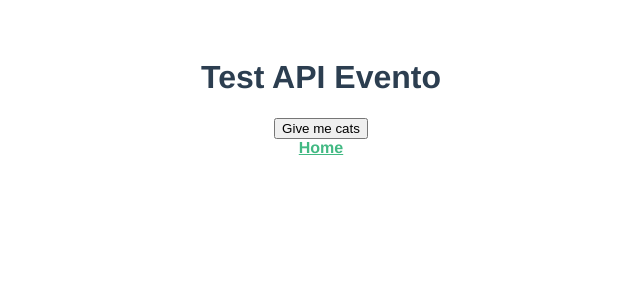
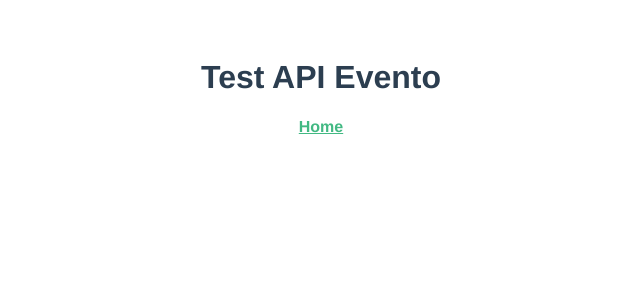
Before and after one commit to bartstephane/gymappapi, a Vue app: page / in a window 1280 px wide. Shown: the top 300 px of the page, without its empty margins (319-959 px from the left). Built offline with nearby package versions, Linux system fonts and the light colour scheme.

Commit message:
update home.vue

```diff
--- a/src/views/Home.vue
+++ b/src/views/Home.vue
@@ -1,37 +1,14 @@
 <template>
   <div class="home">
     <h1>Test API Evento</h1>
-    <button @click="loadCats">Give me cats</button>
-    <div v-for="cat in cats" :key="cat.id" class="cat">
-      <img :src="cat.url"/>
-    </div>
   </div>
 </template>
 <script>
-  import axios from 'axios';
 export default {
   data() {
     return {
-      cats: []
+      test: ""
     };
-  },
-  methods: {
-    loadCats() {
-      axios
-        .get("https://api.thecatapi.com/v1/images/search?limit=6", {
-          headers: {
-            "x-api-key": "DEMO-API-KEY"
-          }
-        })
-        .then(response => {
-          console.log(response.headers);
-          console.log(response.data);
-          this.cats = response.data;
-        })
-        .catch(error => {
-          console.log(error);
-        });
-    }
   }
 };
 </script>
```
